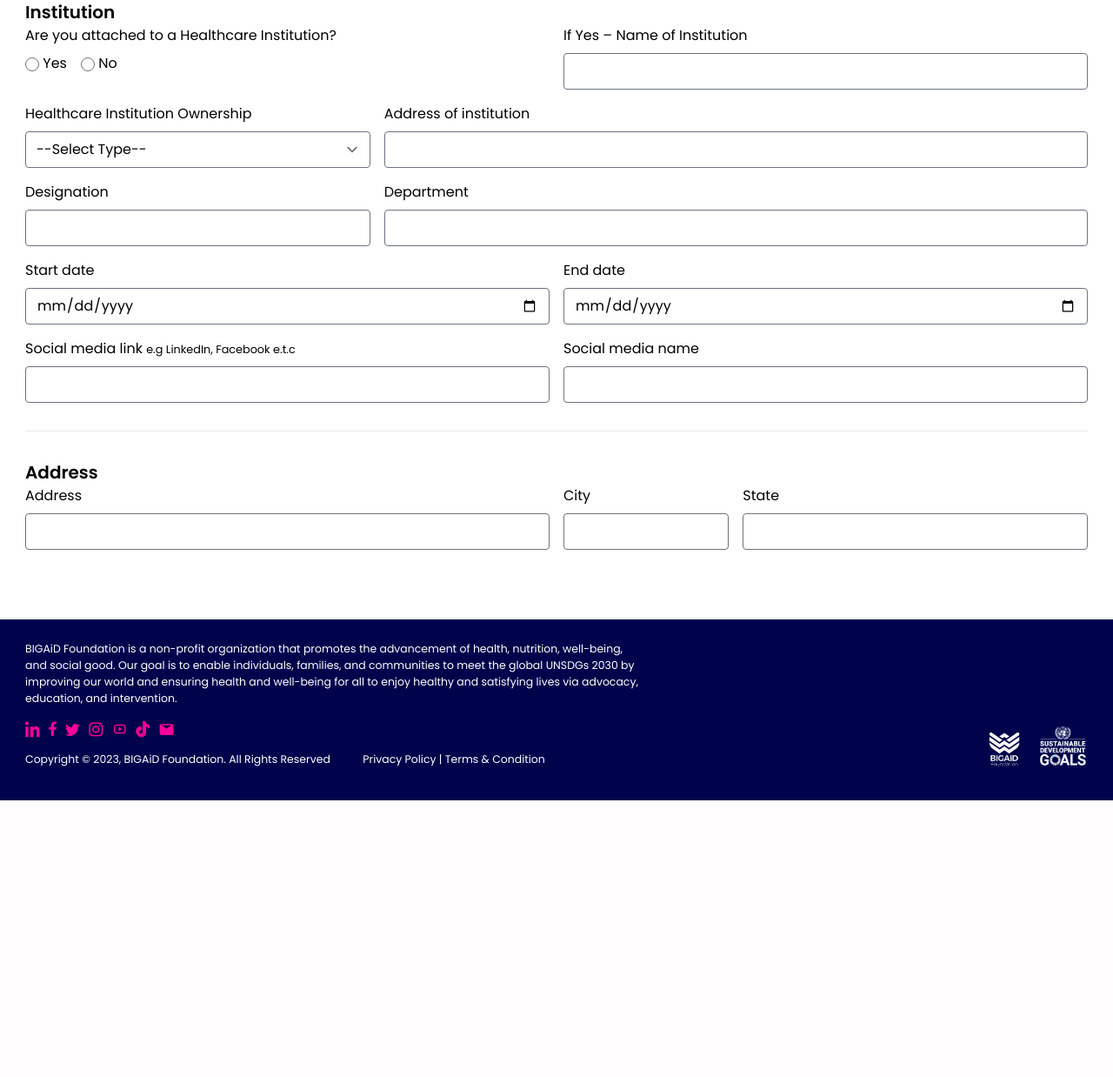
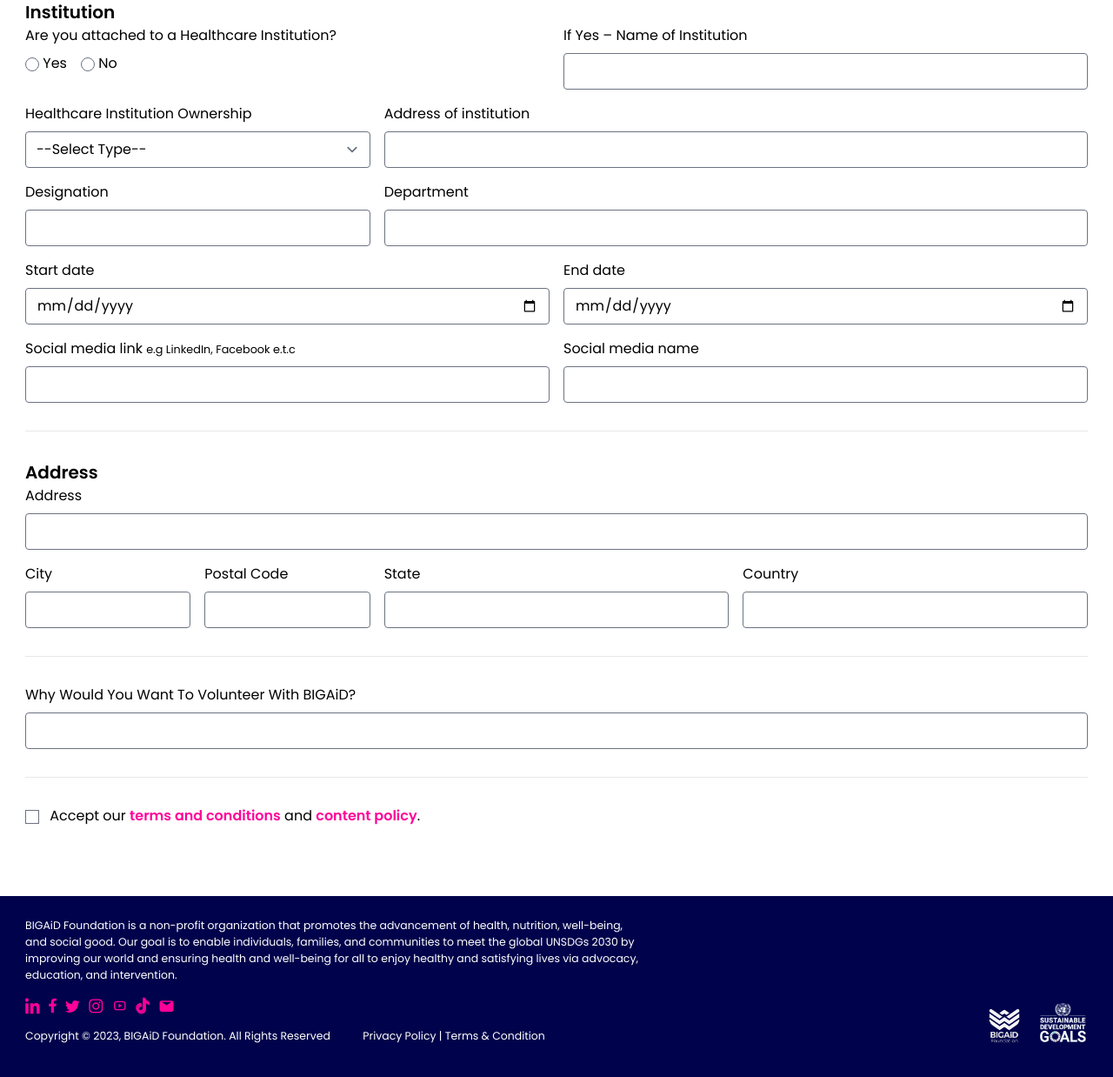
Before and after one commit to iballi2017/bigaid, a PHP site: page /pages/volunteer-and-partnership-registration.php in a window 1280 px wide. Shown: the part 1074-2312 px from the top of the page at 87% size. Before the commit the page ends 1994 px from the top, so only its background shows below. Run offline with PHP 8.4, Linux system fonts and the light colour scheme; style sheets or scripts are compiled from the project's sources.

Commit message:
new update

```diff
--- a/src/pages/volunteer-and-partnership-registration.php
+++ b/src/pages/volunteer-and-partnership-registration.php
@@ -173,20 +173,41 @@ include_once("../components/header.php");
                 <fieldset>
                     <legend class="fs-200 fw-bold">Address</legend>
                     <div class="grid grid-cols-12 gap-4">
-                        <div class="col-span-12 md:col-span-6">
+                        <div class="col-span-12 md:col-span-12">
                             <label for="Address" class="block mb-2 cursor-pointer">Address</label>
                             <input type="text" class="form-control block w-full rounded" id="Address">
                         </div>
-                        <div class="col-span-12 md:col-span-2">
+                        <div class="col-span-6 md:col-span-2">
                             <label for="City" class="block mb-2 cursor-pointer">City</label>
                             <input type="text" class="form-control block w-full rounded" id="City">
                         </div>
-                        <div class="col-span-12 md:col-span-4">
+                        <div class="col-span-6 md:col-span-2">
+                            <label for="PostalCode" class="block mb-2 cursor-pointer">Postal Code</label>
+                            <input type="text" class="form-control block w-full rounded" id="PostalCode">
+                        </div>
+                        <div class="col-span-6 md:col-span-4">
                             <label for="State" class="block mb-2 cursor-pointer">State</label>
                             <input type="text" class="form-control block w-full rounded" id="State">
                         </div>
+                        <div class="col-span-6 md:col-span-4">
+                            <label for="Country" class="block mb-2 cursor-pointer">Country</label>
+                            <input type="text" class="form-control block w-full rounded" id="Country">
+                        </div>
                     </div>
                 </fieldset>
+
+                <hr class="my-8" />
+                <fieldset>
+                    <label for="why-would-you-want-to-volunteer-with-BIGAiD" class="block mb-2 cursor-pointer">Why Would You Want To Volunteer With BIGAiD?</label>
+                    <input type="text" class="form-control block w-full rounded" id="why-would-you-want-to-volunteer-with-BIGAiD">
+                </fieldset>
+                <hr class="my-8" />
+
+                <div>
+                    <input type="checkbox" name="terms-and-condition" id="terms-and-condition" class="mr-2">
+                    <label for="terms-and-condition">Accept our <a href="#" class="text-secondary fw-bold">terms and conditions</a>
+                and <a href="#" class="text-secondary fw-bold">content policy</a>.</label>
+                </div>
 
                 <!-- <div class="grid grid-cols-12 gap-4">
 
```
Also changed, not shown: src/stylesheets/tailwindcss/tailwind.css.
